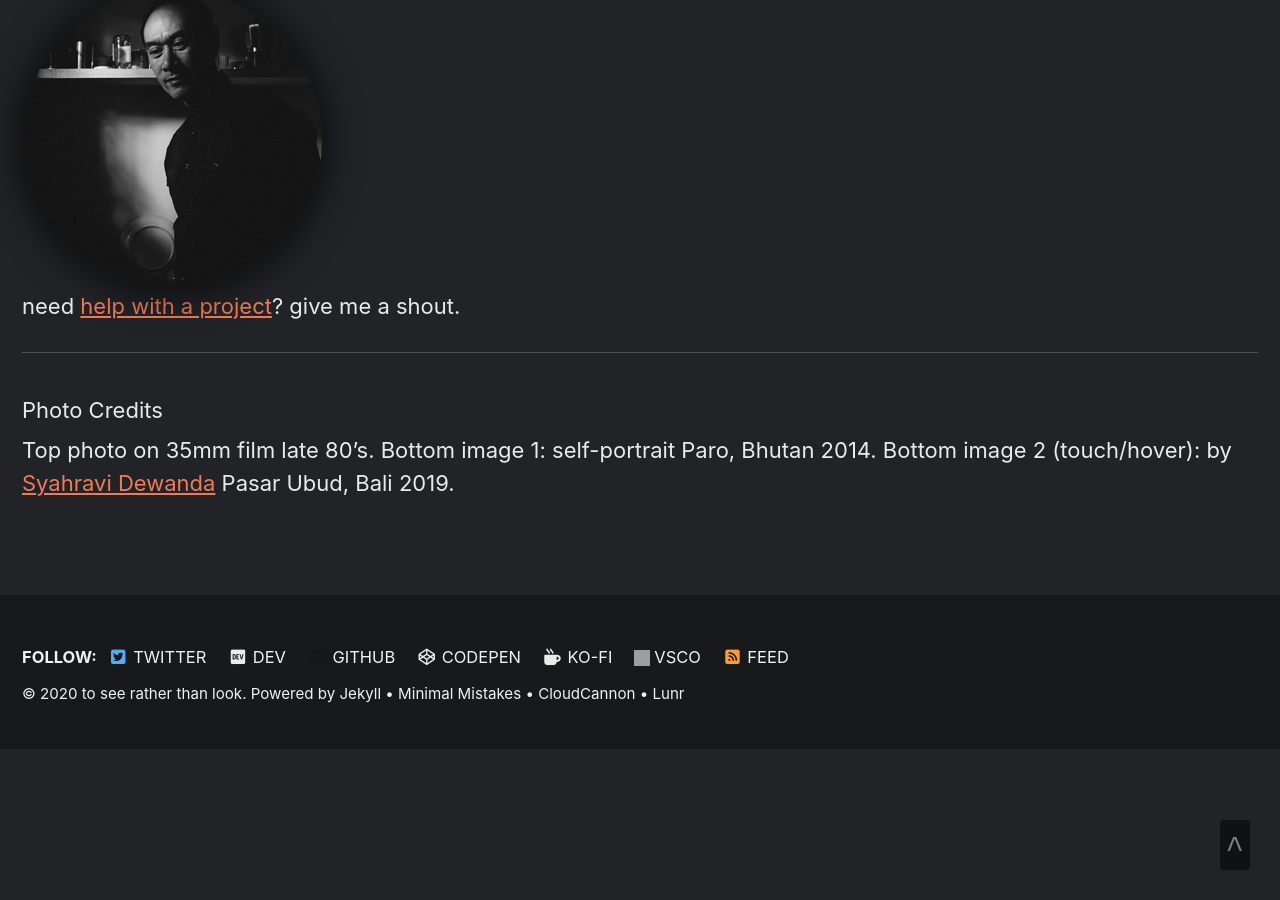
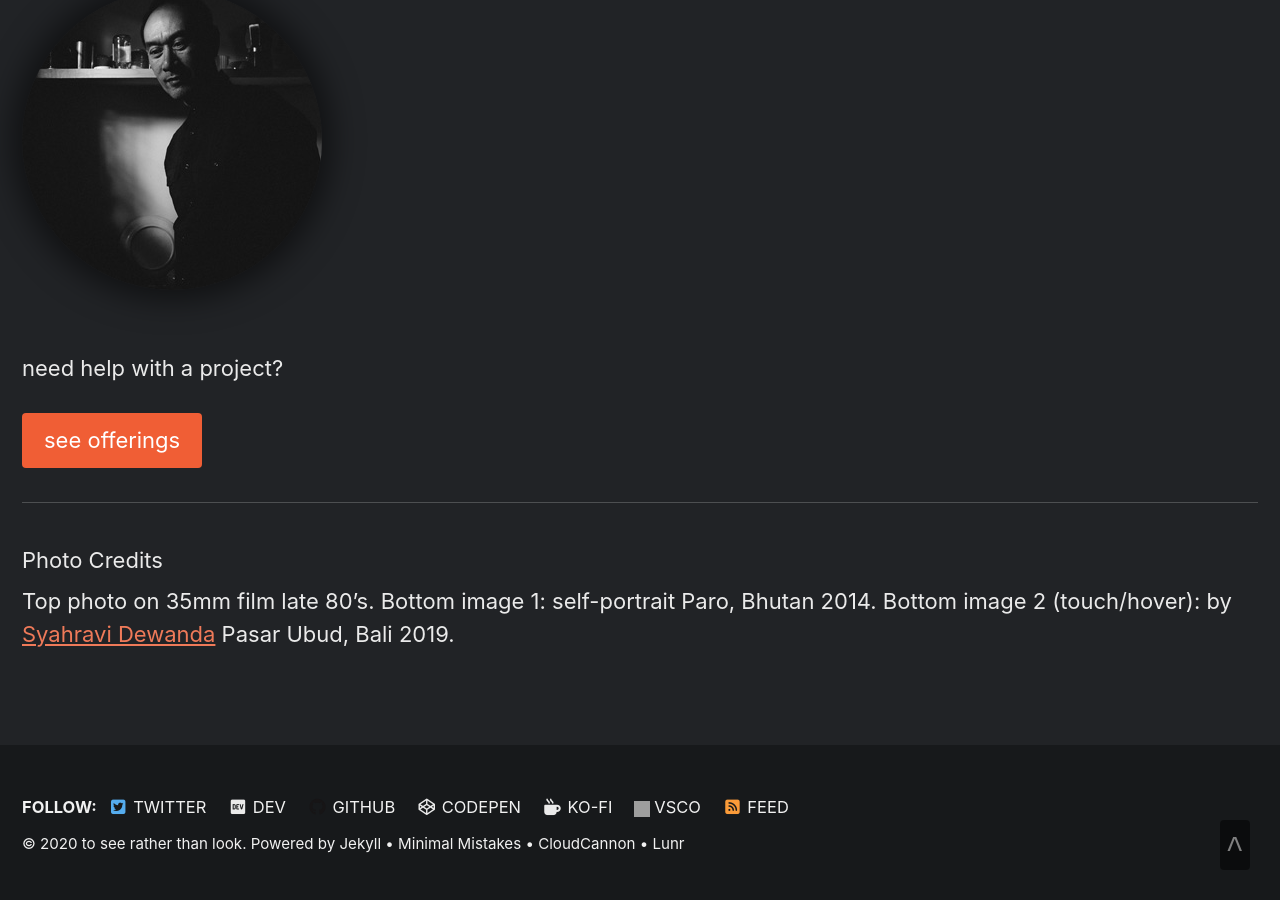
Before and after one commit to marklchaves/caughtmyeye, a Jekyll site: the page built from _pages/about.md, in a window 1280 px wide and 900 px high, scrolled down 1480 px. Built offline with Jekyll 4.4.1, drawn with Linux system fonts in a browser that asks for light colours; cached includes are drawn as plain includes; nearby versions of some CDN libraries; grey boxes are pictures that could not be loaded.

Commit message:
Figured out to do the html button

```diff
--- a/_pages/about.md
+++ b/_pages/about.md
@@ -27,7 +27,11 @@ header:
   <div class="subject bio-photo"></div>
 </div>
 
-need [help with a project](/offerings/)? give me a shout.
+&nbsp;
+
+need help with a project?
+
+<a href="/offerings" class="btn btn--primary btn--large">see offerings</a>
 
 ---
 
```
